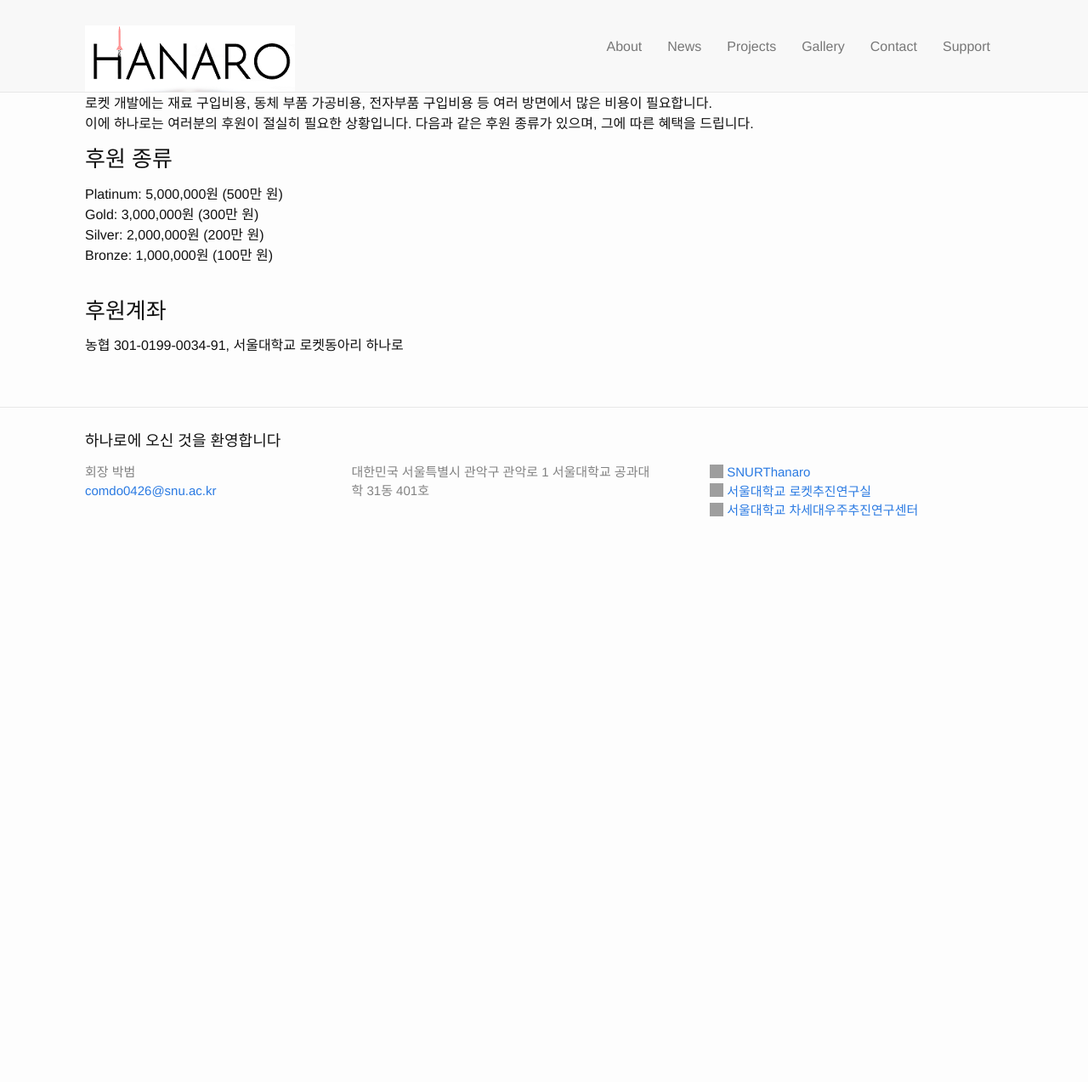
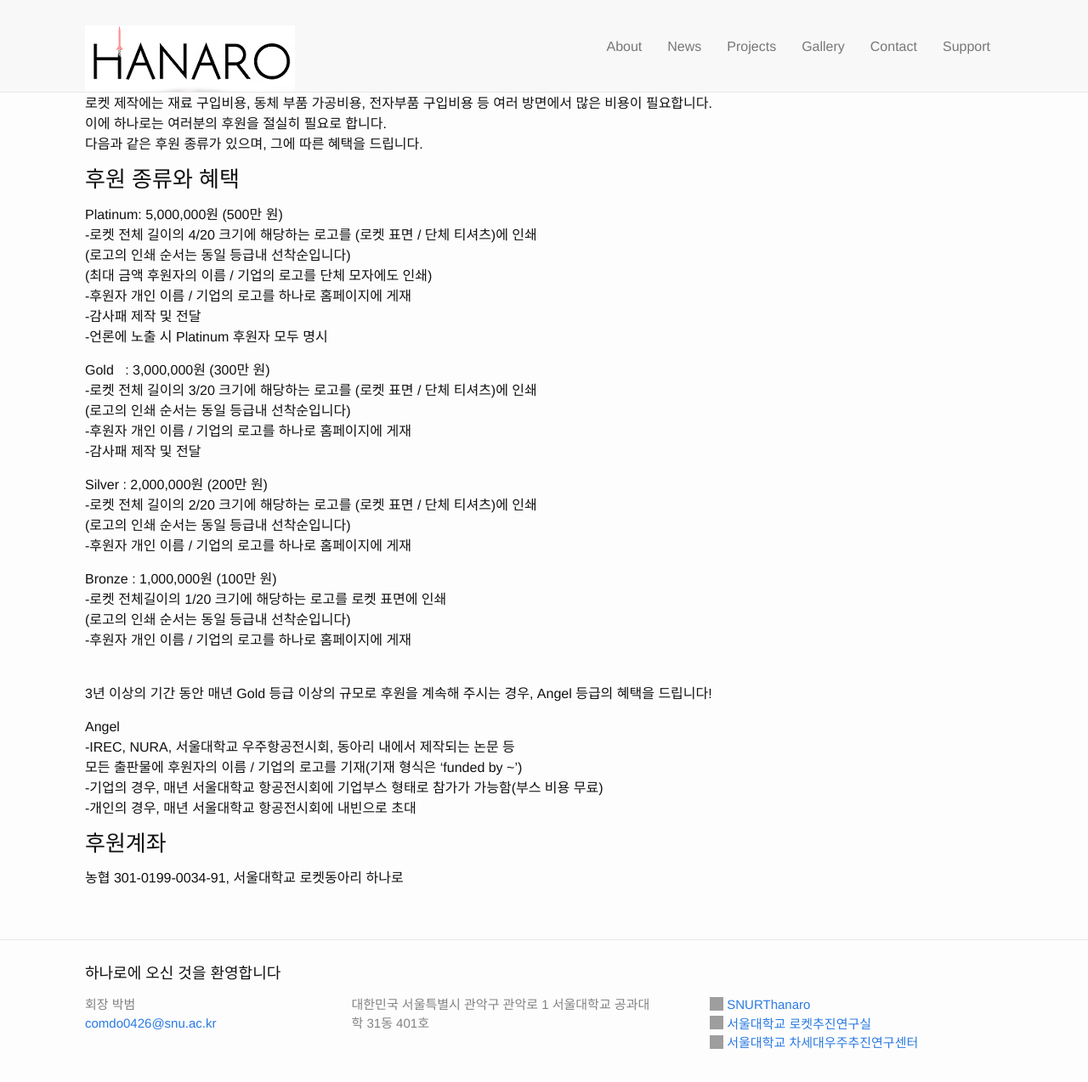
Before and after one commit to Hanaro2021/hanaro.github.io, a Jekyll site: the page built from _pages/6.support.md, in a window 1280 px wide. Shown: the top 1274 px of the page at 85% size. Built offline with Jekyll 4.4.1, drawn with Linux system fonts in a browser that asks for light colours; nearby versions of some CDN libraries; grey boxes are pictures that could not be loaded.

Commit message:
Update 6.support.md

```diff
--- a/_pages/6.support.md
+++ b/_pages/6.support.md
@@ -3,15 +3,42 @@
 title: Support
 permalink: /support/
 ---
-로켓 개발에는 재료 구입비용, 동체 부품 가공비용, 전자부품 구입비용 등 여러 방면에서 많은 비용이 필요합니다. <br/>
-이에 하나로는 여러분의 후원이 절실히 필요한 상황입니다.
+로켓 제작에는 재료 구입비용, 동체 부품 가공비용, 전자부품 구입비용 등 여러 방면에서 많은 비용이 필요합니다. <br/>
+이에 하나로는 여러분의 후원을 절실히 필요로 합니다.<br/>
 다음과 같은 후원 종류가 있으며, 그에 따른 혜택을 드립니다.<br/>
 
-### 후원 종류<br/>
+### 후원 종류와 혜택<br/>
 Platinum: 5,000,000원 (500만 원)<br/>
-Gold: 3,000,000원 (300만 원)<br/>
-Silver: 2,000,000원 (200만 원)<br/>
-Bronze: 1,000,000원 (100만 원)<br/>
+-로켓 전체 길이의 4/20 크기에 해당하는 로고를 (로켓 표면 / 단체 티셔츠)에 인쇄<br/>
+(로고의 인쇄 순서는 동일 등급내 선착순입니다)<br/>
+(최대 금액 후원자의 이름 / 기업의 로고를 단체 모자에도 인쇄)<br/>
+-후원자 개인 이름 / 기업의 로고를 하나로 홈페이지에 게재<br/>
+-감사패 제작 및 전달<br/>
+-언론에 노출 시 Platinum 후원자 모두 명시<br/>
+
+Gold    : 3,000,000원 (300만 원)<br/>
+-로켓 전체 길이의 3/20 크기에 해당하는 로고를 (로켓 표면 / 단체 티셔츠)에 인쇄<br/>
+(로고의 인쇄 순서는 동일 등급내 선착순입니다)<br/>
+-후원자 개인 이름 / 기업의 로고를 하나로 홈페이지에 게재<br/>
+-감사패 제작 및 전달<br/>
+
+Silver  : 2,000,000원 (200만 원)<br/>
+-로켓 전체 길이의 2/20 크기에 해당하는 로고를 (로켓 표면 / 단체 티셔츠)에 인쇄<br/>
+(로고의 인쇄 순서는 동일 등급내 선착순입니다)<br/>
+-후원자 개인 이름 / 기업의 로고를 하나로 홈페이지에 게재<br/>
+
+Bronze  : 1,000,000원 (100만 원)<br/>
+-로켓 전체길이의 1/20 크기에 해당하는 로고를 로켓 표면에 인쇄<br/>
+(로고의 인쇄 순서는 동일 등급내 선착순입니다)<br/>
+-후원자 개인 이름 / 기업의 로고를 하나로 홈페이지에 게재<br/><br/>
+
+3년 이상의 기간 동안 매년 Gold 등급 이상의 규모로 후원을 계속해 주시는 경우, Angel 등급의 혜택을 드립니다!<br/>
+
+Angel<br/>
+-IREC, NURA, 서울대학교 우주항공전시회, 동아리 내에서 제작되는 논문 등 <br/>
+모든 출판물에 후원자의 이름 / 기업의 로고를 기재(기재 형식은 ‘funded by ~’)<br/>
+-기업의 경우, 매년 서울대학교 항공전시회에 기업부스 형태로 참가가 가능함(부스 비용 무료)<br/>
+-개인의 경우, 매년 서울대학교 항공전시회에 내빈으로 초대
 <br/>
 
 ### 후원계좌<br/>
```
